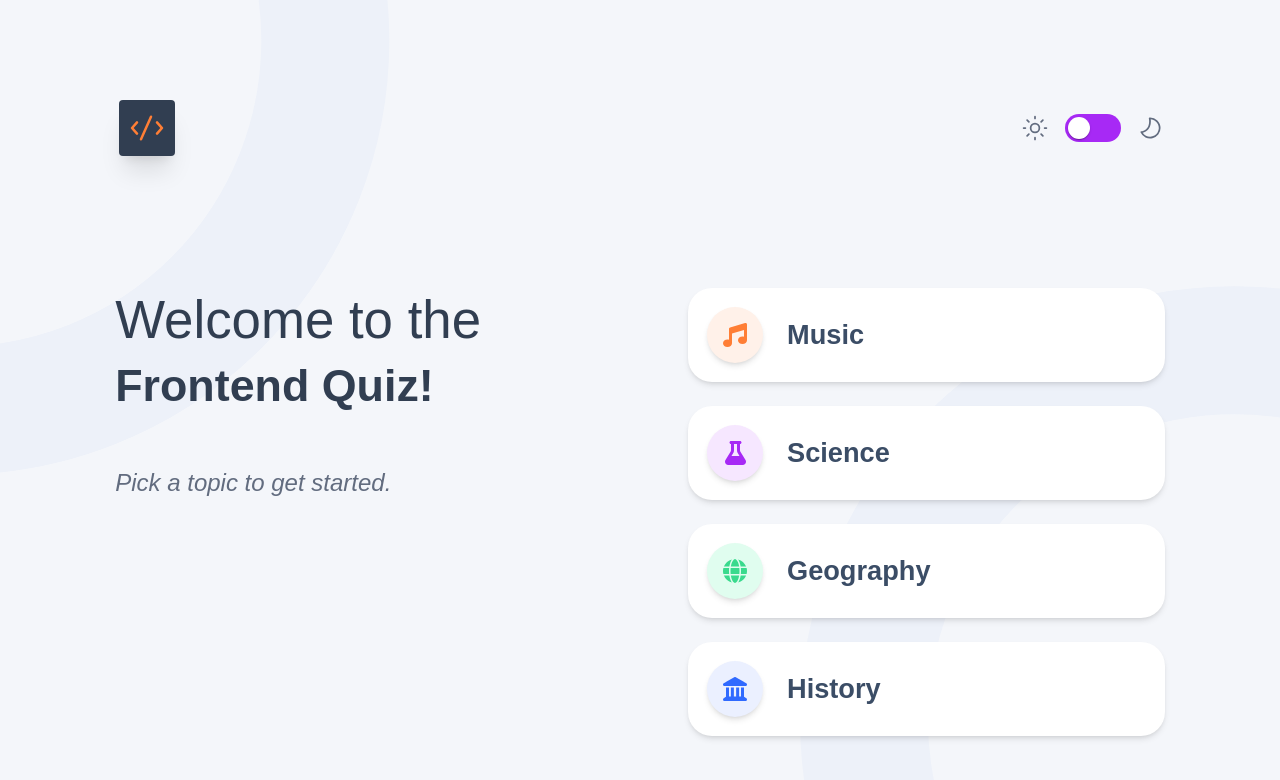
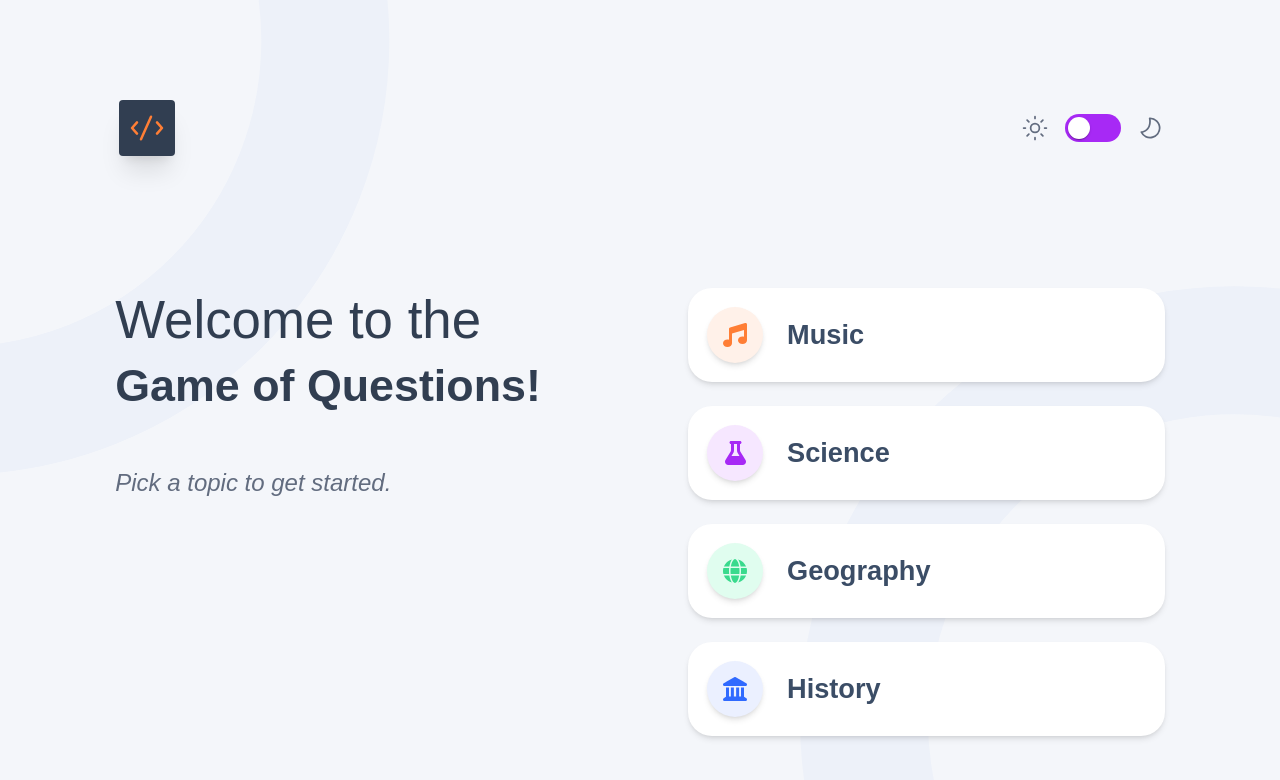
Before and after one commit to Shenixo/QuizApp, a React (Vite) app: page /game in a window 1280 px wide. Shown: the top 780 px of the page. Built offline with nearby package versions, Linux system fonts and the light colour scheme; no server answers.

Commit message:
radius updated

```diff
--- a/src/Pages/Game/Game.jsx
+++ b/src/Pages/Game/Game.jsx
@@ -33,7 +33,7 @@ const Game = () => {
                 isDarkMode ? "text-white" : "text-primary"
               } transition-all duration-500 ease-in-out  text-[2.8rem] sm:text-[3.5rem font-bold`}
             >
-              Frontend Quiz!
+              Game of Questions!
             </h1>
 
             <p className="text-[#626c7f] text-2xl mt-12">
--- a/src/Pages/Question/Question.jsx
+++ b/src/Pages/Question/Question.jsx
@@ -110,7 +110,7 @@ const options = [
               {questionToDisplay.question?.text}
             </h1>
             <div className="mt-[10%]  min-h-[130px] lg:min-h-[350px] flex flex-col justify-between">
-            <Button className= "max-w-max  p-[.5rem] px-3 font-semibold text-[1.2rem]  rounded-[.3rem] " onClick={() => handleSubmitNextQuestion("+")}>Next <FontAwesomeIcon icon={faAnglesRight} className="text-[1.2rem]" /></Button>
+            <Button className= "max-w-max  p-[.5rem] px-3 font-semibold text-[1.2rem]  rounded-[.2rem] " onClick={() => handleSubmitNextQuestion("+")}>Next <FontAwesomeIcon icon={faAnglesRight} className="text-[1.2rem]" /></Button>
             <div className="w-full overflow-hidden rounded-full bg-gray-300 flex ">
   <progress
     className="w-full h-3 appearance-none [&::-webkit-progress-bar]:bg-transparent [&::-webkit-progress-value]:bg-[#a729f5] [&::-webkit-progress-value]:rounded-full [&::-moz-progress-bar]:bg-[#a729f5] rounded-full"
```
